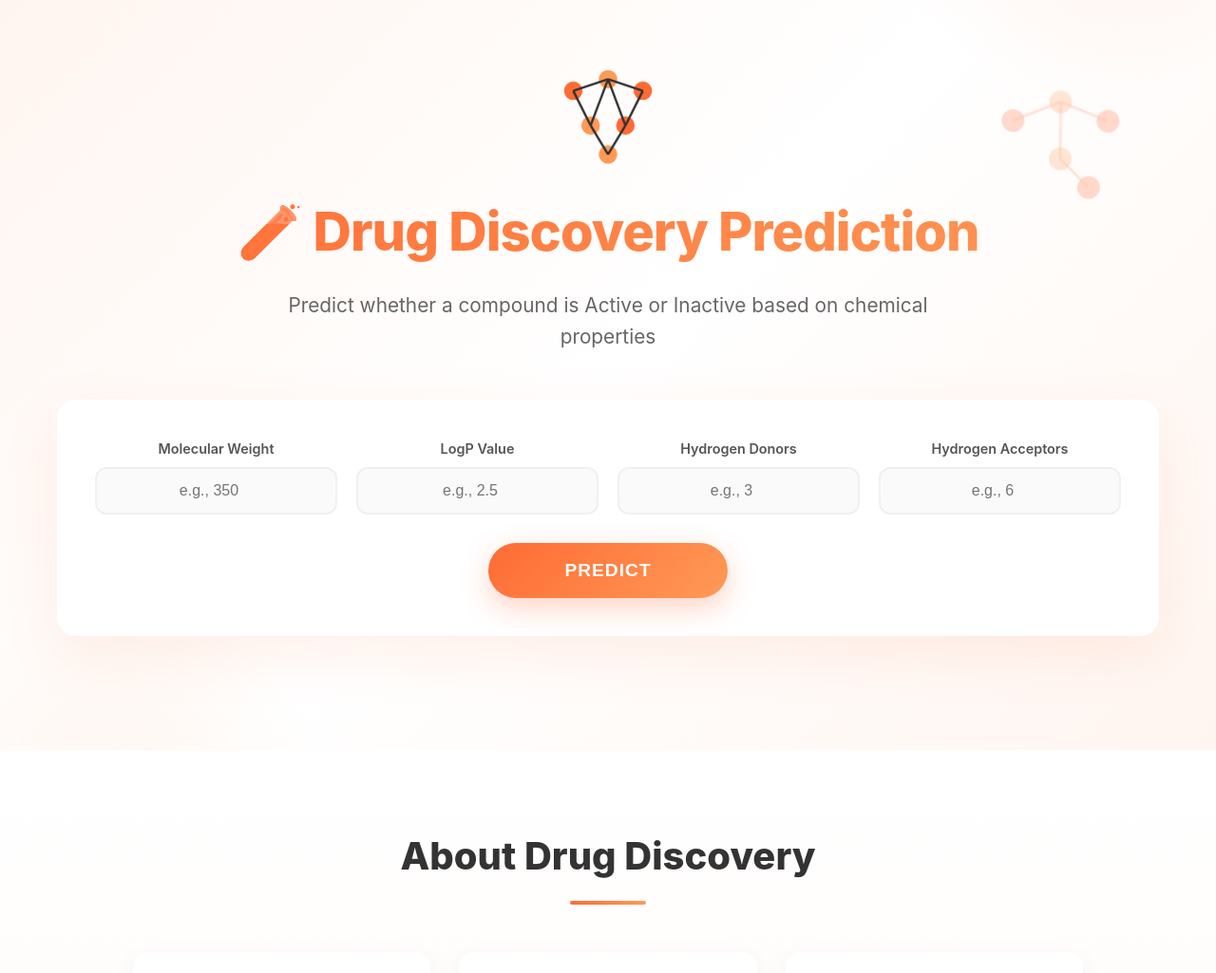
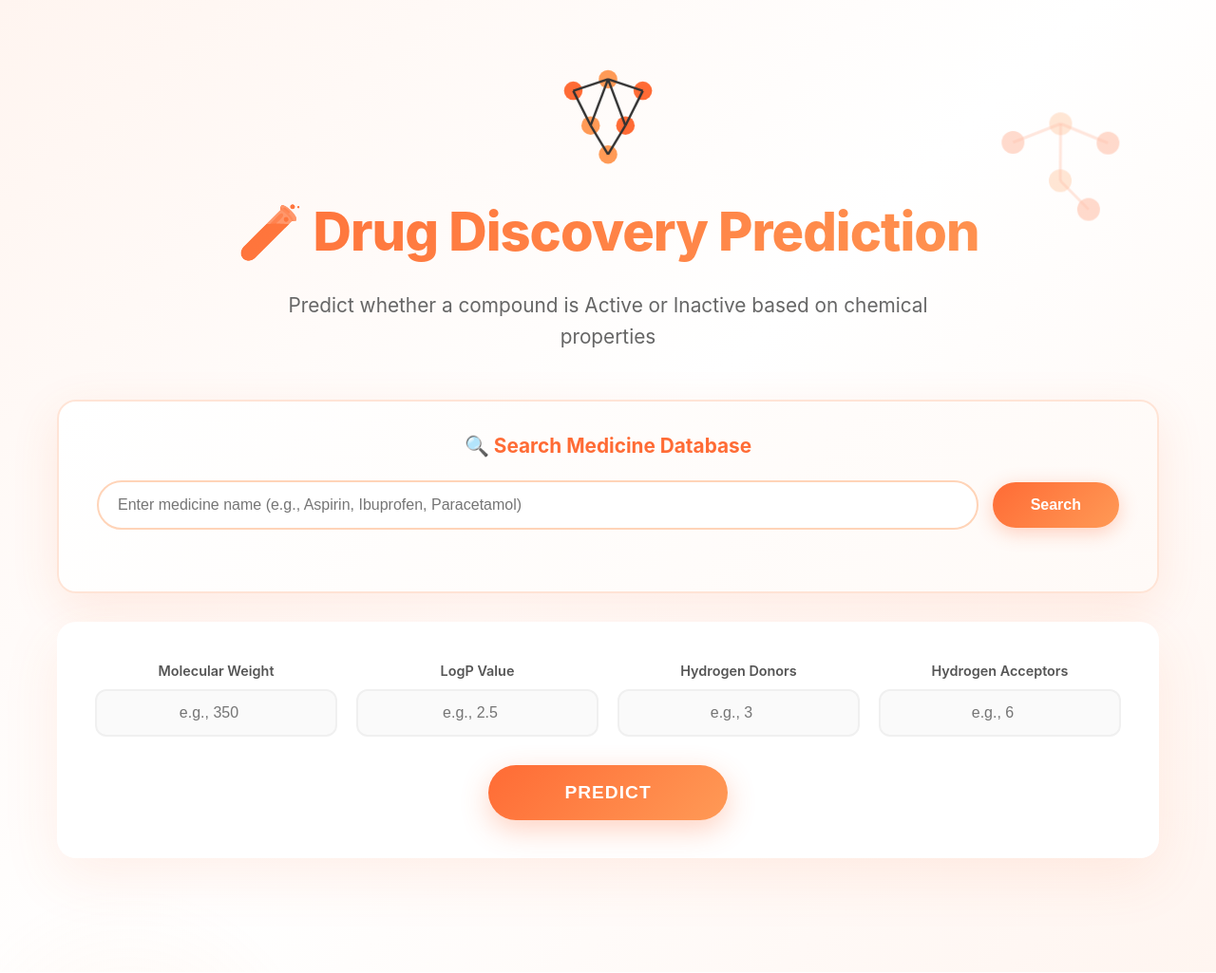
Before and after one commit to dvag73603-png/Drug-Discovery-Web, a Flask app: page / in a window 1280 px wide. Shown: the top 1025 px of the page at 95% size. Run offline with Flask 3, Linux system fonts and the light colour scheme.

Commit message:
Add functionality to search for medicine properties and display them
Implement a medicine search feature that queries an external API to retrieve and display molecular weight, LogP, hydrogen donors, and acceptors.

Replit-Commit-Author: Agent
Replit-Commit-Session-Id: 23e12e24-56a3-4297-a80e-55551fe197e1
Replit-Commit-Checkpoint-Type: intermediate_checkpoint
Replit-Commit-Event-Id: eb86aaa0-9109-4442-9af0-88b3d59c7265
Replit-Commit-Screenshot-Url: https://storage.googleapis.com/screenshot-production-us-central1/b79ae92d-d0a5-4cb7-a840-1fb0d839fe49/23e12e24-56a3-4297-a80e-55551fe197e1/Wawb3qv

```diff
--- a/app.py
+++ b/app.py
@@ -1,4 +1,6 @@
 from flask import Flask, render_template, request, jsonify
+import requests
+import time
 
 app = Flask(__name__)
 
@@ -27,6 +29,47 @@ def index():
     return render_template('index.html')
 
 
+@app.route('/search', methods=['POST'])
+def search_medicine():
+    try:
+        data = request.get_json()
+        medicine_name = data.get('medicine_name', '').strip()
+
+        if not medicine_name:
+            return jsonify({'success': False, 'error': 'Please enter a medicine name'}), 400
+
+        base_url = "https://pubchem.ncbi.nlm.nih.gov/rest/pug"
+        properties = ['MolecularWeight', 'XLogP', 'HBondDonorCount', 'HBondAcceptorCount']
+
+        url = f"{base_url}/compound/name/{medicine_name}/property/{','.join(properties)}/JSON"
+
+        response = requests.get(url, timeout=10)
+        time.sleep(0.2)
+
+        if response.status_code == 200:
+            data = response.json()
+            props = data['PropertyTable']['Properties'][0]
+
+            return jsonify({
+                'success': True,
+                'data': {
+                    'molecular_weight': props.get('MolecularWeight', 0),
+                    'logp': props.get('XLogP', 0),
+                    'h_donors': props.get('HBondDonorCount', 0),
+                    'h_acceptors': props.get('HBondAcceptorCount', 0)
+                }
+            })
+        elif response.status_code == 404:
+            return jsonify({'success': False, 'error': f'Medicine "{medicine_name}" not found in database'}), 404
+        else:
+            return jsonify({'success': False, 'error': 'Unable to fetch data. Please try again.'}), 500
+
+    except requests.exceptions.Timeout:
+        return jsonify({'success': False, 'error': 'Request timed out. Please try again.'}), 500
+    except Exception as e:
+        return jsonify({'success': False, 'error': f'Error: {str(e)}'}), 500
+
+
 @app.route('/predict', methods=['POST'])
 def predict():
     try:
--- a/pyproject.toml
+++ b/pyproject.toml
@@ -7,5 +7,6 @@ dependencies = [
     "flask>=3.1.2",
     "numpy>=2.3.4",
     "pandas>=2.3.3",
+    "requests>=2.32.5",
     "scikit-learn>=1.7.2",
 ]
--- a/static/style.css
+++ b/static/style.css
@@ -121,6 +121,95 @@ body {
     font-weight: 400;
     max-width: 700px;
     margin: 0 auto;
+}
+
+.search-card {
+    background: linear-gradient(135deg, #fff 0%, #fffaf7 100%);
+    border-radius: 20px;
+    padding: 30px 40px;
+    box-shadow: 0 15px 50px rgba(255, 107, 53, 0.12);
+    margin-bottom: 30px;
+    position: relative;
+    z-index: 1;
+    border: 2px solid #ffe4d6;
+}
+
+.search-title {
+    font-size: 1.3em;
+    font-weight: 700;
+    color: #ff6b35;
+    margin-bottom: 20px;
+    text-align: center;
+}
+
+.search-box {
+    display: flex;
+    gap: 15px;
+    align-items: center;
+    margin-bottom: 15px;
+}
+
+.search-box input {
+    flex: 1;
+    padding: 15px 20px;
+    border: 2px solid #ffd4b8;
+    border-radius: 50px;
+    font-size: 1em;
+    transition: all 0.3s ease;
+    background-color: white;
+}
+
+.search-box input:focus {
+    outline: none;
+    border-color: #ff6b35;
+    box-shadow: 0 0 0 4px rgba(255, 107, 53, 0.1);
+}
+
+.search-btn {
+    padding: 15px 40px;
+    background: linear-gradient(135deg, #ff6b35 0%, #ff9a56 100%);
+    color: white;
+    border: none;
+    border-radius: 50px;
+    font-size: 1em;
+    font-weight: 600;
+    cursor: pointer;
+    transition: all 0.3s ease;
+    box-shadow: 0 5px 20px rgba(255, 107, 53, 0.3);
+}
+
+.search-btn:hover {
+    transform: translateY(-2px);
+    box-shadow: 0 8px 25px rgba(255, 107, 53, 0.4);
+}
+
+.search-btn:active {
+    transform: translateY(0);
+}
+
+.search-status {
+    text-align: center;
+    padding: 10px;
+    border-radius: 10px;
+    font-weight: 600;
+    font-size: 0.95em;
+    min-height: 20px;
+    transition: all 0.3s ease;
+}
+
+.search-status.success {
+    background: #e8f5e9;
+    color: #2e7d32;
+}
+
+.search-status.error {
+    background: #ffebee;
+    color: #c62828;
+}
+
+.search-status.loading {
+    background: #fff3e0;
+    color: #e65100;
 }
 
 .prediction-card {
@@ -405,6 +494,14 @@ body {
         grid-template-columns: 1fr;
     }
 
+    .search-box {
+        flex-direction: row;
+    }
+
+    .search-btn {
+        padding: 15px 30px;
+    }
+
     .main-heading {
         font-size: 2.5em;
     }
@@ -421,6 +518,19 @@ body {
 
     .subtitle {
         font-size: 1.1em;
+    }
+
+    .search-card {
+        padding: 25px 20px;
+    }
+
+    .search-box {
+        flex-direction: column;
+    }
+
+    .search-btn {
+        width: 100%;
+        padding: 15px;
     }
 
     .prediction-card {
--- a/templates/index.html
+++ b/templates/index.html
@@ -53,6 +53,15 @@
                 </div>
                 <h1 class="main-heading">🧪 Drug Discovery Prediction</h1>
                 <p class="subtitle">Predict whether a compound is Active or Inactive based on chemical properties</p>
+            </div>
+
+            <div class="search-card">
+                <h3 class="search-title">🔍 Search Medicine Database</h3>
+                <div class="search-box">
+                    <input type="text" id="medicineSearch" placeholder="Enter medicine name (e.g., Aspirin, Ibuprofen, Paracetamol)">
+                    <button type="button" id="searchBtn" class="search-btn">Search</button>
+                </div>
+                <div id="searchStatus" class="search-status"></div>
             </div>
 
             <div class="prediction-card">
@@ -168,6 +177,60 @@
     </footer>
 
     <script>
+        document.getElementById('searchBtn').addEventListener('click', async function() {
+            const medicineSearch = document.getElementById('medicineSearch');
+            const searchStatus = document.getElementById('searchStatus');
+            const medicineName = medicineSearch.value.trim();
+
+            if (!medicineName) {
+                searchStatus.className = 'search-status error';
+                searchStatus.textContent = '⚠️ Please enter a medicine name';
+                return;
+            }
+
+            searchStatus.className = 'search-status loading';
+            searchStatus.textContent = '🔄 Searching...';
+
+            try {
+                const response = await fetch('/search', {
+                    method: 'POST',
+                    headers: {
+                        'Content-Type': 'application/json',
+                    },
+                    body: JSON.stringify({ medicine_name: medicineName })
+                });
+
+                const result = await response.json();
+
+                if (result.success) {
+                    document.getElementById('molecular_weight').value = result.data.molecular_weight.toFixed(2);
+                    document.getElementById('logp').value = result.data.logp.toFixed(2);
+                    document.getElementById('h_donors').value = result.data.h_donors;
+                    document.getElementById('h_acceptors').value = result.data.h_acceptors;
+
+                    searchStatus.className = 'search-status success';
+                    searchStatus.textContent = `✅ Found! "${medicineName}" data loaded successfully`;
+
+                    setTimeout(() => {
+                        searchStatus.textContent = '';
+                    }, 5000);
+                } else {
+                    searchStatus.className = 'search-status error';
+                    searchStatus.textContent = `❌ ${result.error}`;
+                }
+            } catch (error) {
+                searchStatus.className = 'search-status error';
+                searchStatus.textContent = '❌ Error connecting to database. Please try again.';
+                console.error('Error:', error);
+            }
+        });
+
+        document.getElementById('medicineSearch').addEventListener('keypress', function(e) {
+            if (e.key === 'Enter') {
+                document.getElementById('searchBtn').click();
+            }
+        });
+
         document.getElementById('predictionForm').addEventListener('submit', async function(e) {
             e.preventDefault();
 
```
Also changed, not shown: 1 other file.
